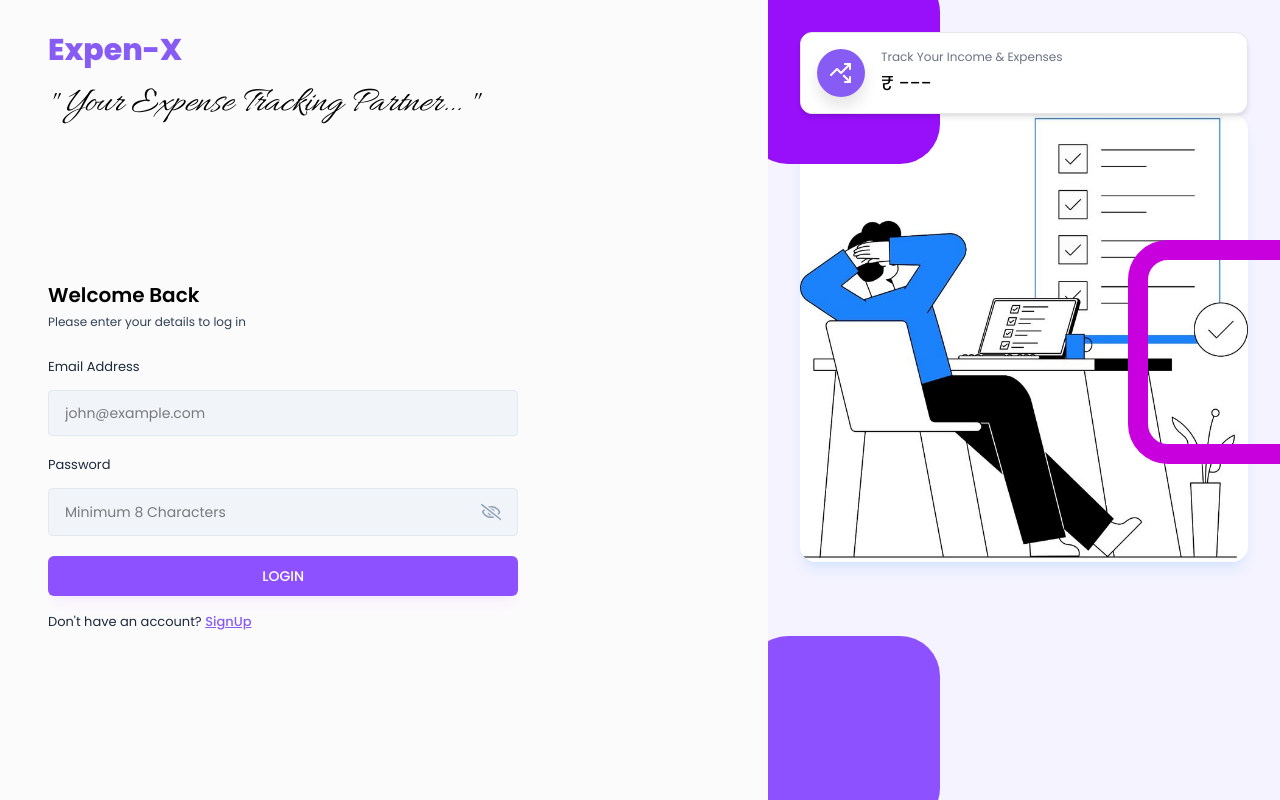
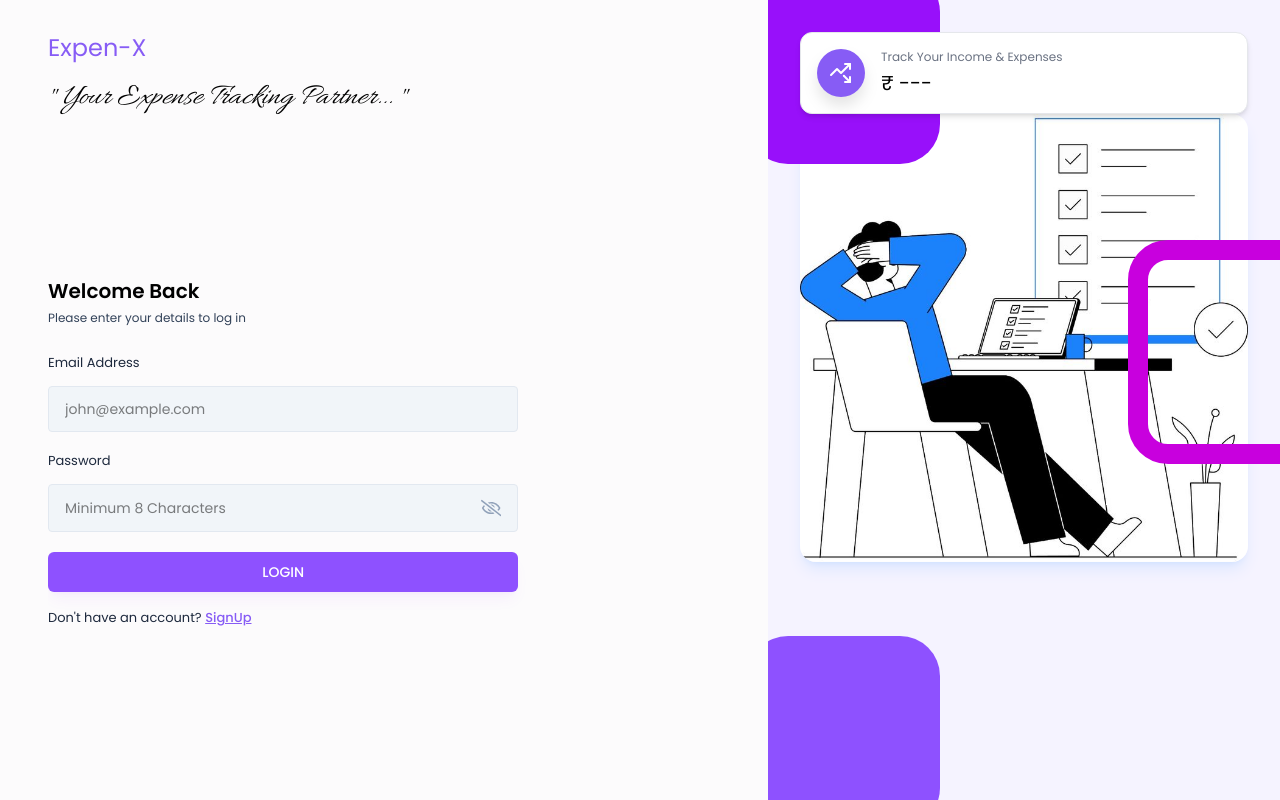
Before and after one commit to anurudha07/ExpenX, a React (Vite) app in the folder frontend/: page /#/login in a window 1280 px wide. Built offline with nearby package versions, Linux system fonts and the light colour scheme; no server answers.

Commit message:
Update AuthLayout.jsx

```diff
--- a/frontend/src/components/layouts/AuthLayout.jsx
+++ b/frontend/src/components/layouts/AuthLayout.jsx
@@ -8,7 +8,7 @@ const AuthLayout = ({ children }) => {
     <div className="flex h-screen">
       {/* Left side */}
       <div className="w-full md:w-3/5 px-12 pt-8 pb-12 flex flex-col">
-        <h2 className="text-3xl font-extrabold text-primary mb-4">Expen-X</h2>
+        <h2 className="text-2xl  text-primary mb-4">Expen-X</h2>
         {/* Inline font load */}
         <>
           <link
@@ -16,7 +16,7 @@ const AuthLayout = ({ children }) => {
             rel="stylesheet"
           />
           <p
-            className="text-4xl italic mb-9"
+            className="text-3xl italic mb-9"
             style={{ fontFamily: 'Allura, cursive', color: '#000' }}
           >
             " Your Expense Tracking Partner... "
```
